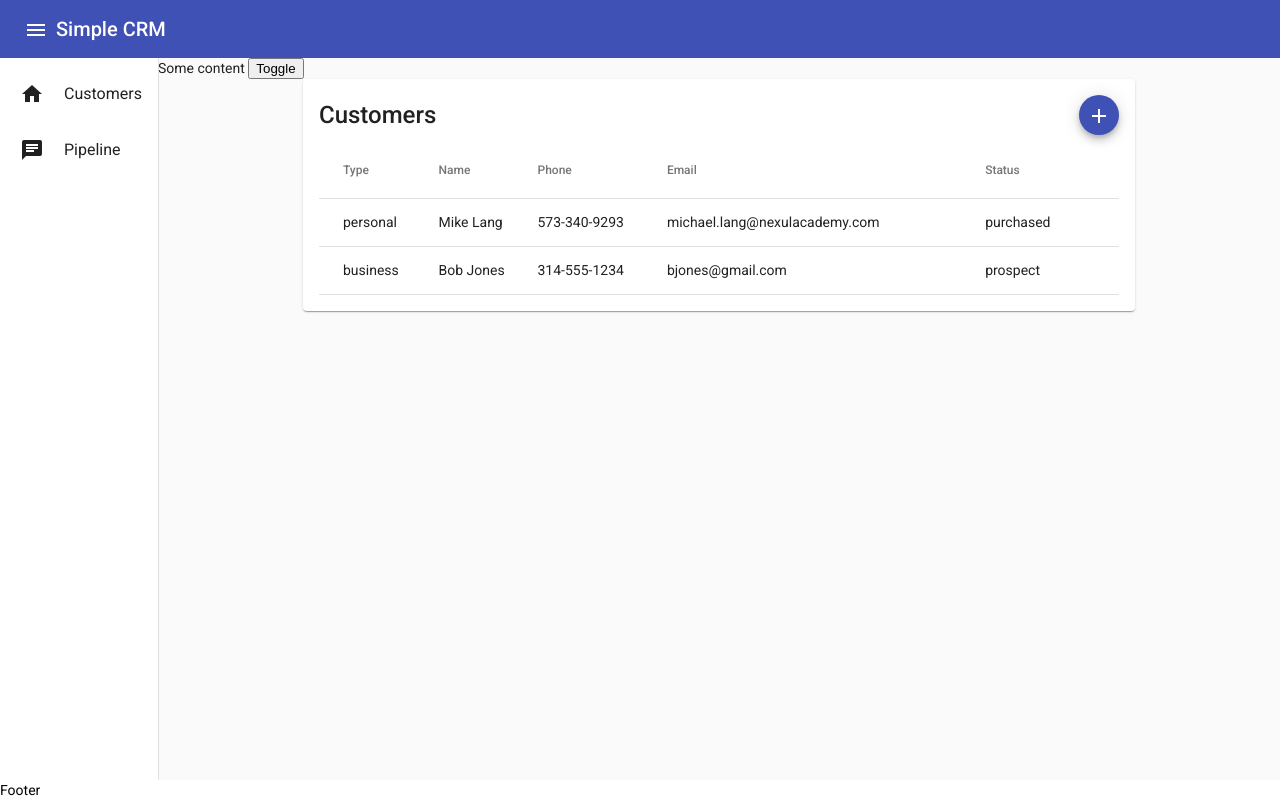
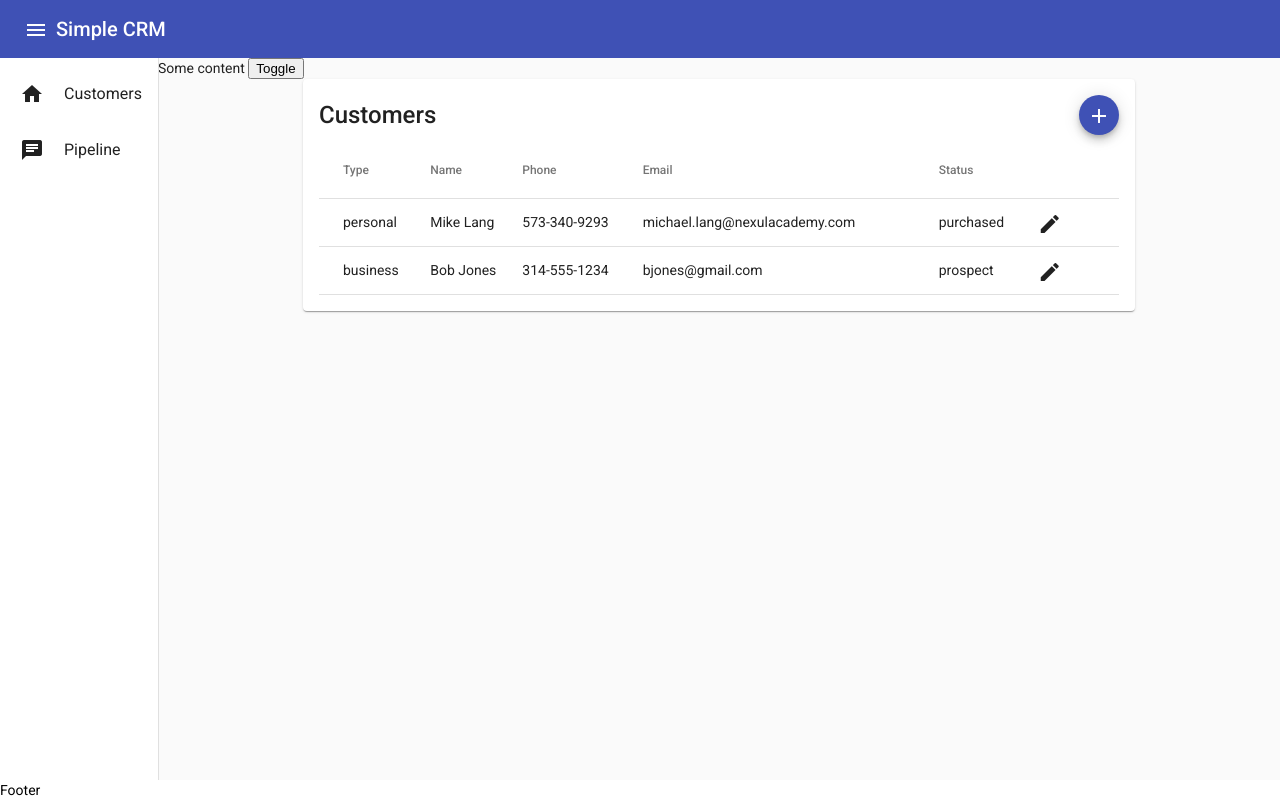
Before and after one commit to NexulAcademy/AngularInDepth-starter, an Angular app in the folder simple-crm-cli/: page /customers in a window 1280 px wide. Built offline with nearby package versions, Linux system fonts and the light colour scheme.

Commit message:
62: Added Parameterized routing for a new customer detail component

```diff
--- /dev/null
+++ b/simple-crm-cli/src/app/customer/customer-detail/customer-detail.component.html
@@ -0,0 +1 @@
+<p>customer-detail works! {{customerId}}</p>
--- /dev/null
+++ b/simple-crm-cli/src/app/customer/customer-detail/customer-detail.component.ts
@@ -0,0 +1,21 @@
+import { Component, OnInit } from '@angular/core';
+import { ActivatedRoute } from '@angular/router';
+
+@Component({
+  selector: 'app-customer-detail',
+  templateUrl: './customer-detail.component.html',
+  styleUrls: ['./customer-detail.component.scss']
+})
+export class CustomerDetailComponent implements OnInit {
+  customerId: number;
+
+  constructor(
+    private route: ActivatedRoute,
+  ) {
+    this.customerId = +this.route.snapshot.params['id'];
+  }
+
+  ngOnInit(): void {
+  }
+
+}
--- a/simple-crm-cli/src/app/customer/customer-list-page/customer-list-page.component.html
+++ b/simple-crm-cli/src/app/customer/customer-list-page/customer-list-page.component.html
@@ -8,6 +8,15 @@
   </mat-card-title>
 
   <table mat-table [dataSource]="dataSource">
+    <ng-container matColumnDef="actions">
+      <!-- The matColumnDef value above must match a name in the displayColumns array  -->
+      <th mat-header-cell *matHeaderCellDef> </th>
+      <td mat-cell *matCellDef="let customer">
+        <button mat-icon-button (click)="viewDetail(customer)">
+          <mat-icon>edit</mat-icon>
+        </button>
+      </td>
+    </ng-container>
     <ng-container matColumnDef="name">
       <!-- The matColumnDef value above must match a name in the displayColumns array  -->
       <th mat-header-cell *matHeaderCellDef> Name </th>
--- a/simple-crm-cli/src/app/customer/customer-list-page/customer-list-page.component.ts
+++ b/simple-crm-cli/src/app/customer/customer-list-page/customer-list-page.component.ts
@@ -4,6 +4,7 @@
 import { CustomerService } from '../customer.service';
 import {MatDialog, MatDialogRef, MAT_DIALOG_DATA} from '@angular/material/dialog';
 import { CustomerCreateDialogComponent } from '../customer-create-dialog/customer-create-dialog.component';
+import { Router } from '@angular/router';
 
 @Component({
   selector: 'app-customer-list-page',
@@ -14,11 +15,12 @@
 
   customers: Customer[] = [];
   dataSource!: MatTableDataSource<Customer>; // The ! tells Angular you know it may be used before it is set.  Try it without to see the error
-  displayColumns = ['type', 'name', 'phoneNumber', 'emailAddress', 'status'];
+  displayColumns = ['type', 'name', 'phoneNumber', 'emailAddress', 'status', 'actions'];
 
   constructor(
     private custSvc: CustomerService,
     public dialog: MatDialog,
+    private router: Router,
   ) {
     this.custSvc.search('').subscribe({
       next: (list) => {
@@ -32,6 +34,10 @@
   }
 
   ngOnInit(): void {
+  }
+
+  viewDetail(cust: Customer) {
+    this.router.navigate(['/customer', cust.id]);
   }
 
   addCustomer() {
--- a/simple-crm-cli/src/app/customer/customer-routing.module.ts
+++ b/simple-crm-cli/src/app/customer/customer-routing.module.ts
@@ -1,5 +1,6 @@
 import { NgModule } from '@angular/core';
 import { RouterModule, Routes } from '@angular/router';
+import { CustomerDetailComponent } from './customer-detail/customer-detail.component';
 import { CustomerListPageComponent } from './customer-list-page/customer-list-page.component';
 
 const routes: Routes = [
@@ -7,6 +8,11 @@
     path: 'customers',
     pathMatch: 'full',
     component: CustomerListPageComponent
+  },
+  {
+    path: 'customer/:id',
+    pathMatch: 'full',
+    component: CustomerDetailComponent
   }
 ];
 
--- a/simple-crm-cli/src/app/customer/customer.module.ts
+++ b/simple-crm-cli/src/app/customer/customer.module.ts
@@ -17,11 +17,13 @@
 import { MatFormFieldModule } from '@angular/material/form-field';
 import { MatInputModule } from '@angular/material/input';
 import {MatSelectModule} from '@angular/material/select';
+import { CustomerDetailComponent } from './customer-detail/customer-detail.component';
 
 @NgModule({
   declarations: [
     CustomerListPageComponent,
-    CustomerCreateDialogComponent
+    CustomerCreateDialogComponent,
+    CustomerDetailComponent
   ],
   imports: [
     CommonModule,
```
Also changed, not shown: simple-crm-cli/src/app/customer/customer-detail/customer-detail.component.scss (added).
